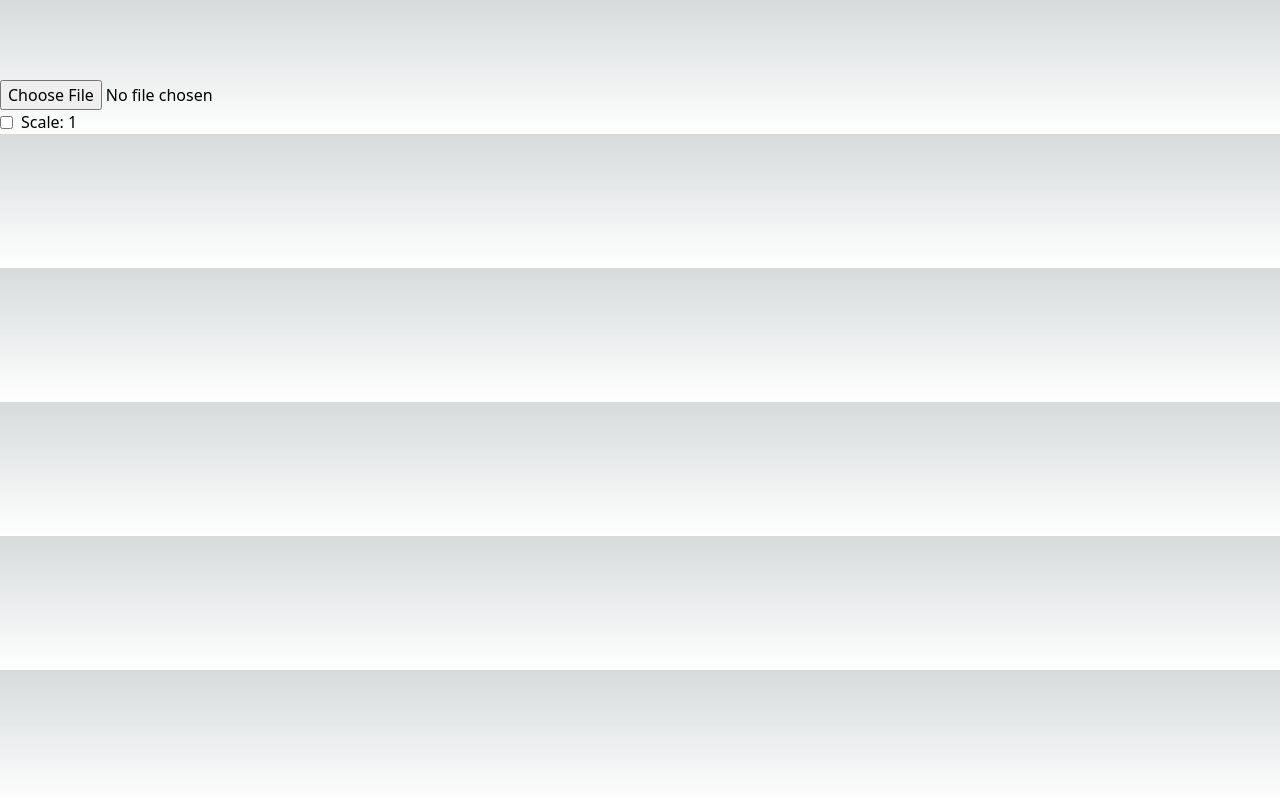
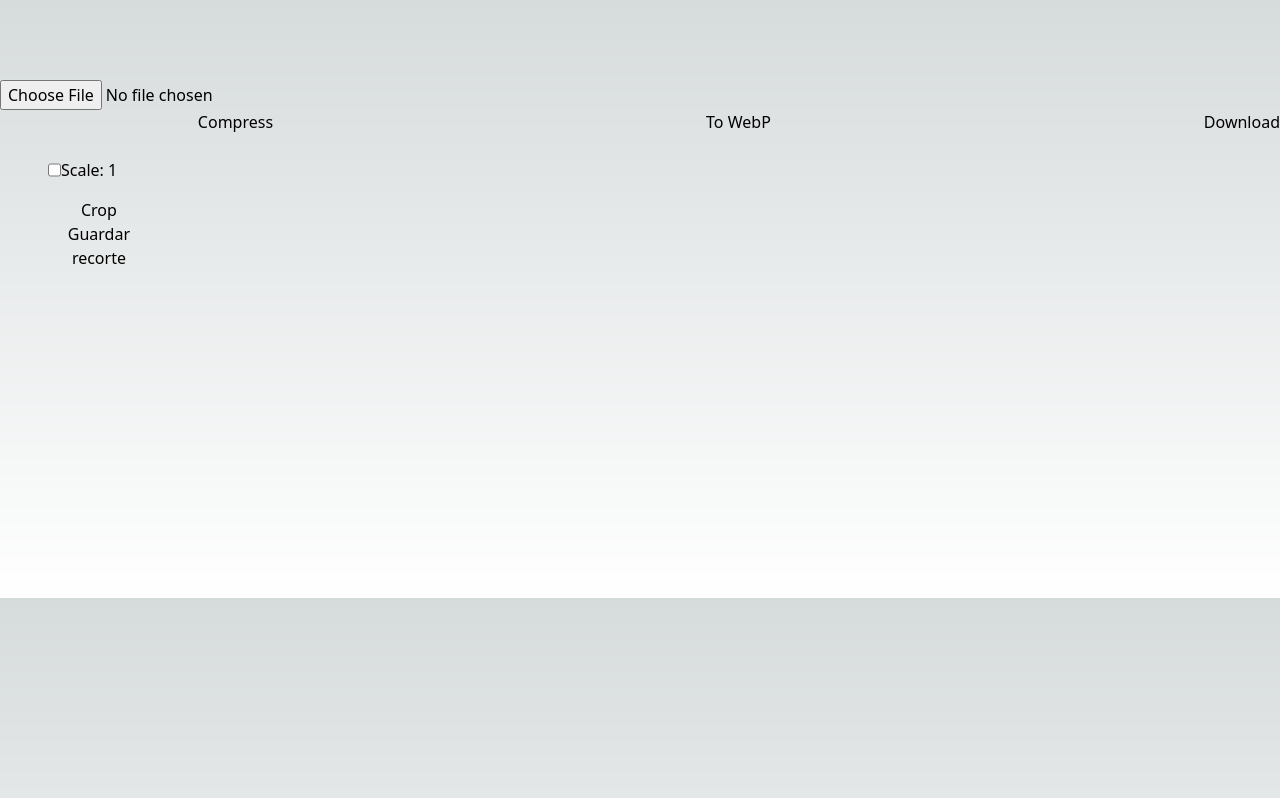
Before and after one commit to AlexRayo/litemefy, a Next.js app: page / in a window 1280 px wide. Built offline with nearby package versions, Linux system fonts and the light colour scheme.

Commit message:
code refactor

```diff
--- a/src/controllers/handleFile.ts
+++ b/src/controllers/handleFile.ts
@@ -31,7 +31,7 @@ export default function imageUpload() {
       setcompressedFile(null);
       setconvertedFile(null);
       setCompressionPercentage(0);
-      seteditedImageUrlData('');
+      seteditedImageUrlData(URL.createObjectURL(file));
     }
   };
 
@@ -105,9 +105,9 @@ export default function imageUpload() {
 
   //
   const startCrop = () => {
-    if (originalFile && cropperRef.current) {
-      cropperRef.current.replace(URL.createObjectURL(originalFile));
-      seteditedImageUrlData('');
+    if (editedImageUrlData && cropperRef.current) {
+      cropperRef.current.replace(editedImageUrlData);
+      seteditedImageUrlData(editedImageUrlData);
       setcompressedFile(null);
       setconvertedFile(null);
       setCompressionPercentage(0);
--- a/src/pages/index.tsx
+++ b/src/pages/index.tsx
@@ -54,8 +54,10 @@ const ImageUpload: React.FC = () => {
   };
 
   return (
-    <div className="mt-20">
+    <div className="container mx-auto py-20">
+
       <input type="file" onChange={handleFileChange} ref={inputRef} />
+
       {originalFile && (
         <div>
           <p>Nombre original de la imagen: {originalFile.name}</p>
@@ -67,17 +69,6 @@ const ImageUpload: React.FC = () => {
           <button onClick={() => setCropImage(true)}>Recortar imagen</button>
           <button onClick={handleConvertToWebP}>To WebP</button>
           <button onClick={handleCompress}>Comprimir imagen</button>
-        </div>
-      )}
-      {editedImageUrlData && (
-        < div className='max-h-3.5'>
-          <img src={editedImageUrlData} alt="Cropped" style={{ maxWidth: '100%' }} />
-
-          <div className='flex justify-between'>
-            <button onClick={startCrop}>Crop</button>
-            <button onClick={handleConvertToWebP}>Convert To WebP</button>
-            <button onClick={handleCompress}>Compress</button>
-          </div>
         </div>
       )}
       {convertedFile && (
@@ -94,27 +85,12 @@ const ImageUpload: React.FC = () => {
           <button onClick={handleDownload}>Descargar imagen comprimida</button>
         </div>
       )}
-      {originalFile && cropImage && (
-        <div className='w-96 h-96'>
-          <img
-            ref={(node) => {
-              if (node) {
-                cropperRef.current = new Cropper(node, {
-                  aspectRatio: 0,
-                  viewMode: 0,
-                  zoomable: false, // Desactivar opción de hacer zoom
-                });
 
-              }
-            }}
-            src={URL.createObjectURL(originalFile)}
-            alt="Original"
-            style={{ maxWidth: '100%' }}
-          />
-          <button onClick={saveCrop}>Guardar recorte</button>
-        </div>
-      )}
-      <div className="flex items-center space-x-2">
+      <div className="flex">
+        {/* LEFT TOOLS*/}
+        <div className="left-tool-box">
+
+          <div className="left-tool-box__item flex">
             <input
               type="checkbox"
               checked={scalingMode}
@@ -122,6 +98,7 @@ const ImageUpload: React.FC = () => {
             />
             <label>Scale: {scaleValue}</label>
           </div>
+
           {scalingMode && (
             <div>
               <input
@@ -134,6 +111,53 @@ const ImageUpload: React.FC = () => {
               />
             </div>
           )}
+          <button onClick={() => {
+            setCropImage(true);
+            startCrop();
+          }}>Crop</button>
+          <div className="">
+            <button onClick={saveCrop}>Guardar recorte</button>
+          </div>
+        </div>
+
+        <div className="w-full">
+          {/* Convert-compress TOP TOOLS*/}
+          <div className='flex justify-between'>
+            <button onClick={handleCompress}>Compress</button>
+            <button onClick={handleConvertToWebP}>To WebP</button>
+            <button onClick={handleDownload}>Download</button>
+          </div>
+
+          {/* IMAGE CONTAINER*/}
+          <div className='img-container'>
+            {editedImageUrlData ? (
+              cropImage ? (
+                <img
+                  ref={(node) => {
+                    if (node && originalFile) {
+                      cropperRef.current = new Cropper(node, {
+                        aspectRatio: 0,
+                        viewMode: 0,
+                        zoomable: false, // Desactivar opción de hacer zoom
+                      });
+                    }
+                  }}
+                  src={editedImageUrlData}
+                  alt="Edit image"
+                  style={{ maxWidth: '100%' }}
+                />
+              ) : (
+                <img
+                  src={editedImageUrlData}
+                  alt="Edit image"
+                  style={{ maxWidth: '100%' }}
+                />
+              )
+            ) : null}
+          </div>
+
+        </div>
+      </div>
     </div>
   );
 };
--- a/src/styles/globals.css
+++ b/src/styles/globals.css
@@ -25,3 +25,16 @@ body {
     )
     rgb(var(--background-start-rgb));
 }
+
+.img-container {
+  @apply h-96
+}
+.img-container img{
+  @apply h-full w-auto mx-auto
+}
+.left-tool-box {
+  @apply p-12 flex flex-col
+}
+.left-tool-box__item {
+  @apply mb-4
+}
```
Lines whose indentation alone changed are shown as unchanged.
